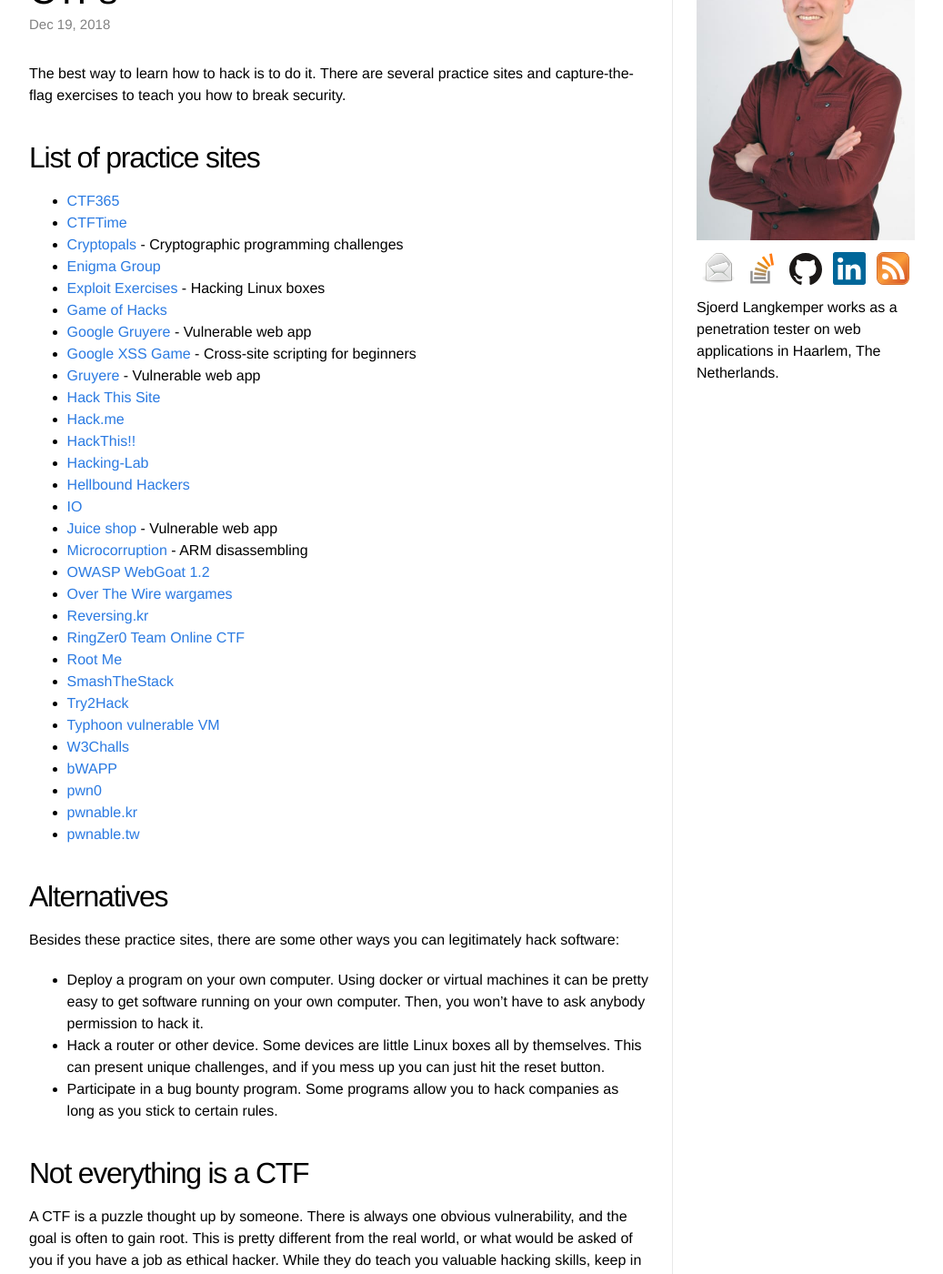
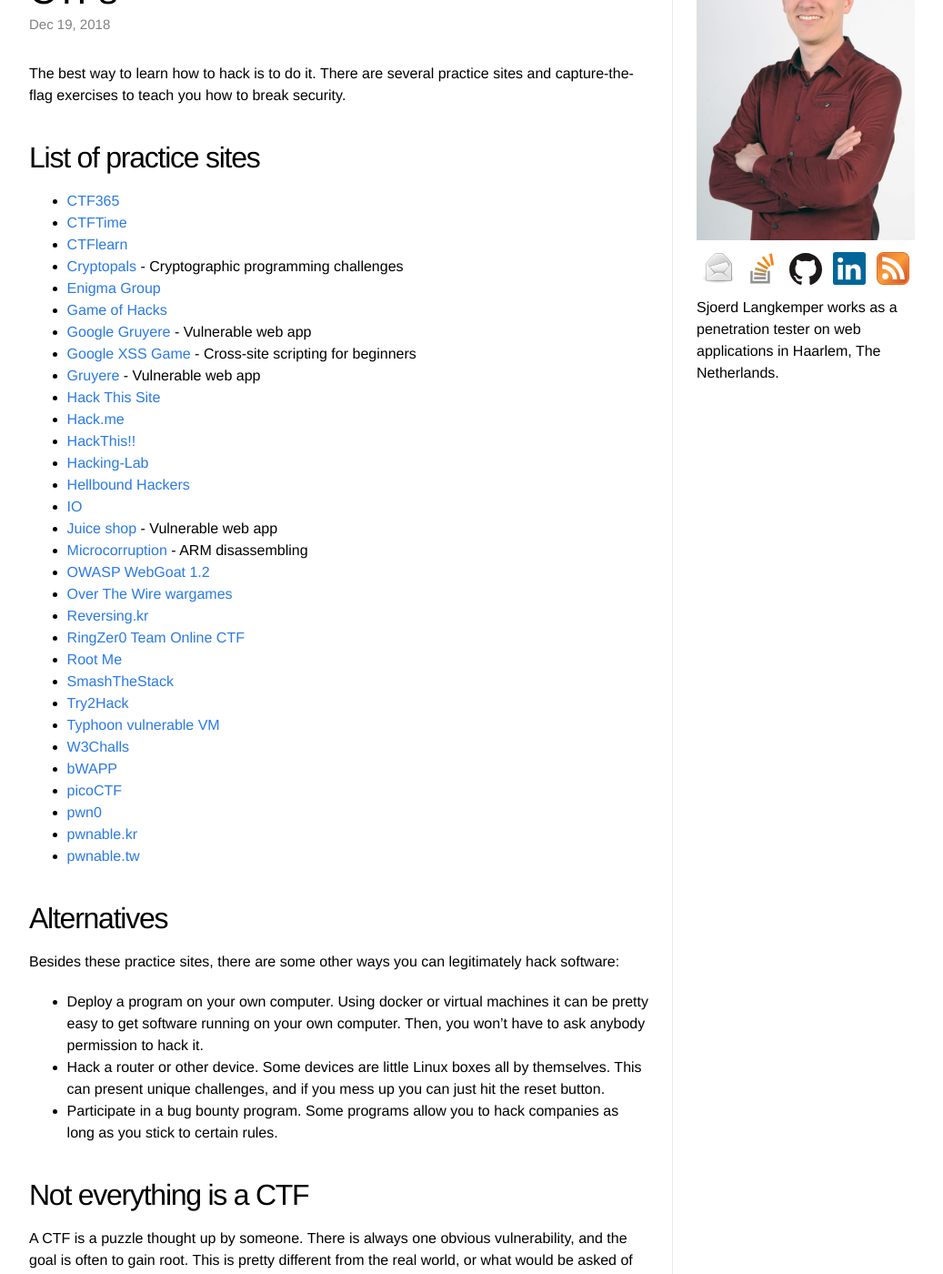
Before and after one commit to Sjord/Sjord.github.io, a Jekyll site: the page built from _posts/2018-05-22-practice-hacking-with-vulnerable-systems.md, in a window 1280 px wide and 1400 px high, scrolled down 251 px. Shown: the whole window at 91% size, without its empty margins (108-1145 px from the left). Built offline with Jekyll 4.4.1, drawn with Linux system fonts in a browser that asks for light colours.

Commit message:
Remove and add CTFs
Remove ExploitExercices since it's offline

```diff
--- a/_posts/2018-05-22-practice-hacking-with-vulnerable-systems.md
+++ b/_posts/2018-05-22-practice-hacking-with-vulnerable-systems.md
@@ -13,9 +13,9 @@
 
 * [CTF365](https://ctf365.com/)
 * [CTFTime](https://ctftime.org/)
+* [CTFlearn](https://ctflearn.com/)
 * [Cryptopals](https://cryptopals.com/) - Cryptographic programming challenges
 * [Enigma Group](https://www.enigmagroup.org/)
-* [Exploit Exercises](https://exploit-exercises.com/) - Hacking Linux boxes
 * [Game of Hacks](http://www.gameofhacks.com/)
 * [Google Gruyere](http://google-gruyere.appspot.com/) - Vulnerable web app
 * [Google XSS Game](https://xss-game.appspot.com/) - Cross-site scripting for beginners
@@ -38,6 +38,7 @@
 * [Typhoon vulnerable VM](https://www.prismacsi.com/en/typhoon-vulnerable-virtual-machines/)
 * [W3Challs](https://w3challs.com/)
 * [bWAPP](http://www.itsecgames.com/)
+* [picoCTF](https://picoctf.com/)
 * [pwn0](https://pwn0.com/)
 * [pwnable.kr](http://pwnable.kr/)
 * [pwnable.tw](https://pwnable.tw/)
```
Also changed, not shown: other parts of _posts/2018-05-22-practice-hacking-with-vulnerable-systems.md (+1 -0 lines).
